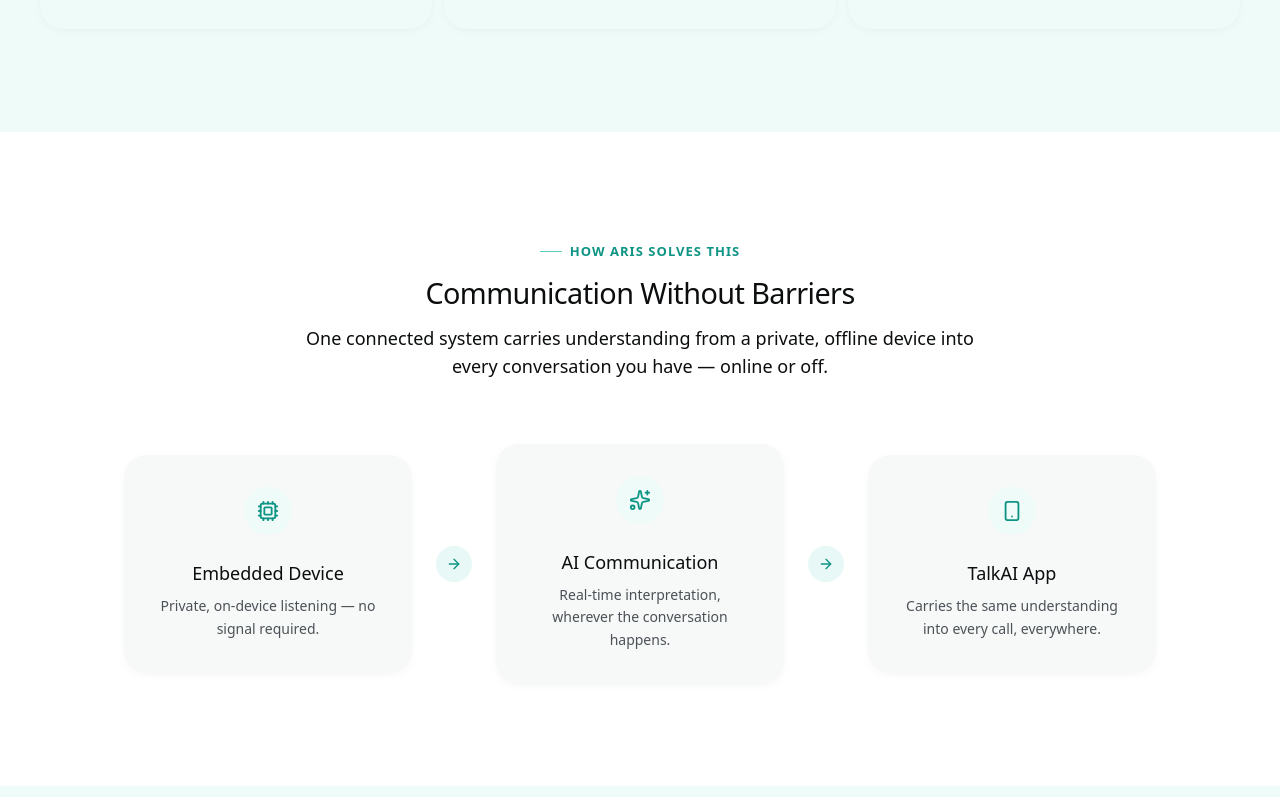
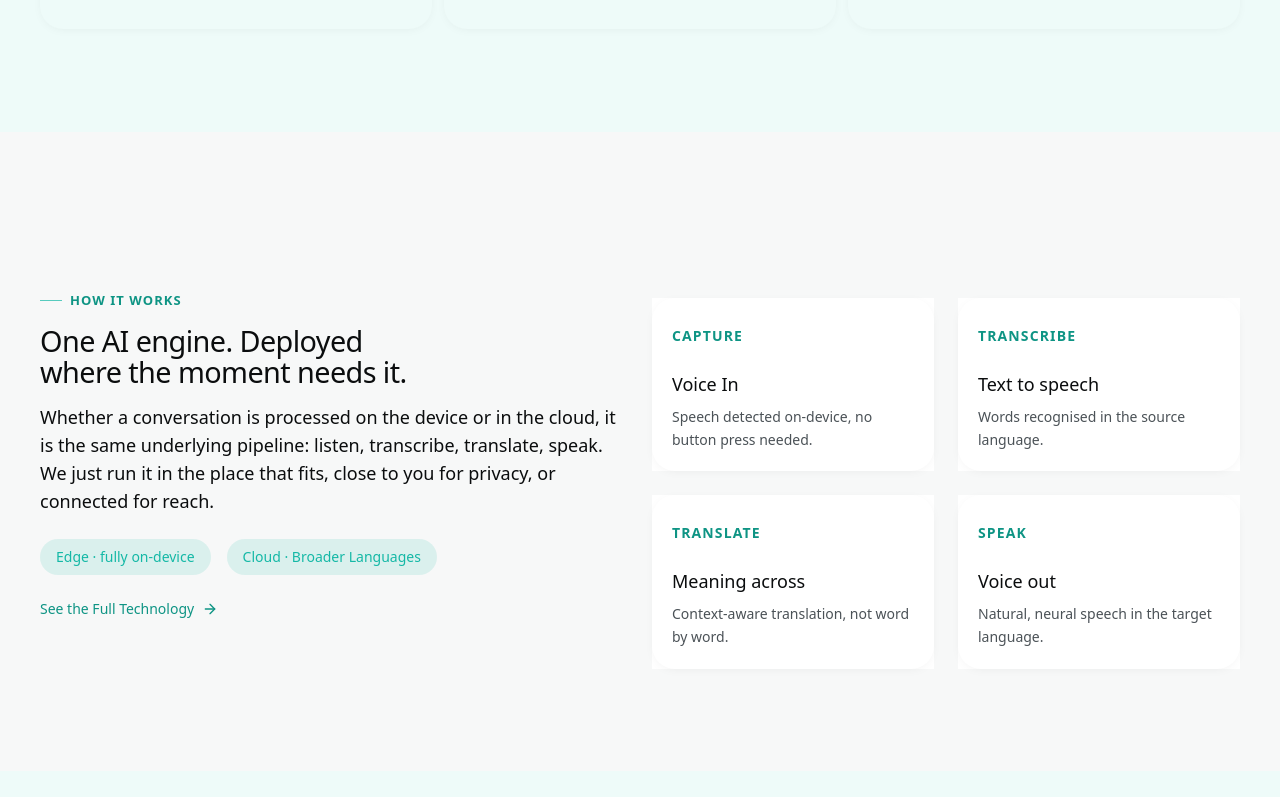
Before and after one commit to Abdul-Ahad3/ARIS-TalkAI-marketing, a Next.js app: page / in a window 1280 px wide. Shown: the part 2063-2860 px from the top of the page. Built offline with nearby package versions, Linux system fonts and the light colour scheme.

Commit message:
Edit home page(2)- Solutions section

```diff
--- a/src/components/sections/home/Solution.tsx
+++ b/src/components/sections/home/Solution.tsx
@@ -5,31 +5,35 @@
 
 export function Solution() {
   return (
-    <section className="bg-surface py-section">
-      <Container>
-        <SectionHeading
-          align="center"
-          eyebrow="How ARIS Solves This"
-          title="Communication Without Barriers"
-          description="One connected system carries understanding from a private, offline device into every conversation you have — online or off."
-        />
+    <section className="bg-surface-soft py-section">
+      <Container className="flex flex-col items-center grid gap-6 sm:grid-cols-2 lg:grid-cols-2 lg:flex-row lg:justify-center">
+        <div>
+          <SectionHeading
+            align="left"
+            eyebrow="How it works"
+            title="One AI engine. Deployed where the moment needs it."
+            description="Whether a conversation is processed on the device or in the cloud, it is the same underlying pipeline: listen, transcribe, translate, speak. We just run it in the place that fits, close to you for privacy, or connected for reach."
+          />
 
-        <div className="mt-16 flex flex-col items-center gap-6 lg:flex-row lg:justify-center">
-          {solutionSteps.map((step, index) => (
-            <div key={step.title} className="flex flex-col items-center gap-6 lg:flex-row">
-              <div className="w-full max-w-sm rounded-2xl bg-surface-soft p-8 text-center shadow-card lg:w-72">
-                <div className="mx-auto flex h-12 w-12 items-center justify-center rounded-full bg-teal-50">
-                  <step.icon size={22} className="text-teal-600" />
-                </div>
+          <div className="mt-6 flex flex-wrap gap-4">
+            <span className="rounded-full bg-teal-400/15 px-4 py-2 font-mono text-sm text-teal-500">
+              Edge · fully on-device
+            </span>
+            <span className="rounded-full bg-teal-400/15 px-4 py-2 font-mono text-sm text-teal-500">
+              Cloud · Broader Languages
+            </span>
+          </div>
+          <a href="/technology" className="mt-6 inline-flex items-center gap-2 text-sm font-medium text-teal-600 transition-colors hover:text-teal-400">See the Full Technology <ArrowRight size={16}/> </a>
+        </div>
+
+        <div className="mt-16 flex flex-col items-center grid gap-6 sm:grid-cols-2 lg:grid-cols-2 lg:flex-row lg:justify-center">
+          {solutionSteps.map((step) => (
+            <div key={step.title} className="flex flex-col bg-white items-center gap-6 lg:flex-row">
+              <div className="w-full max-w-sm rounded-2xl bg-surface-white p-5 text-left shadow-card lg:w-72">
+                <p className="mt-2 text-sm text-eyebrow uppercase text-teal-600">{step.eyebrow}</p>
                 <h3 className="mt-6 text-lg font-medium text-ink">{step.title}</h3>
                 <p className="mt-2 text-sm leading-relaxed text-ink-soft">{step.description}</p>
               </div>
-
-              {index < solutionSteps.length - 1 && (
-                <div className="flex h-9 w-9 shrink-0 items-center justify-center rounded-full bg-teal-500/10 text-teal-600">
-                  <ArrowRight size={16} className="rotate-90 lg:rotate-0" />
-                </div>
-              )}
             </div>
           ))}
         </div>
--- a/src/data/solutions.ts
+++ b/src/data/solutions.ts
@@ -1,10 +1,10 @@
-import type { iconCard } from "@/types/card";
-import { Cpu, Sparkles, Smartphone } from "lucide-react";
+import type { simpleCard } from "@/types/card";
 
 
 
-export const solutionSteps: iconCard[] = [
-  { icon: Cpu, title: "Embedded Device", description: "Private, on-device listening — no signal required." },
-  { icon: Sparkles, title: "AI Communication", description: "Real-time interpretation, wherever the conversation happens." },
-  { icon: Smartphone, title: "TalkAI App", description: "Carries the same understanding into every call, everywhere." },
+export const solutionSteps: simpleCard[] = [
+  { eyebrow: "Capture", title: "Voice In", description: "Speech detected on-device, no button press needed." },
+  { eyebrow: "Transcribe", title: "Text to speech", description: "Words recognised in the source language." },
+  { eyebrow: "Translate", title: "Meaning across", description: "Context-aware translation, not word by word." },
+  { eyebrow: "Speak", title: "Voice out", description: "Natural, neural speech in the target language." },
 ];
```
